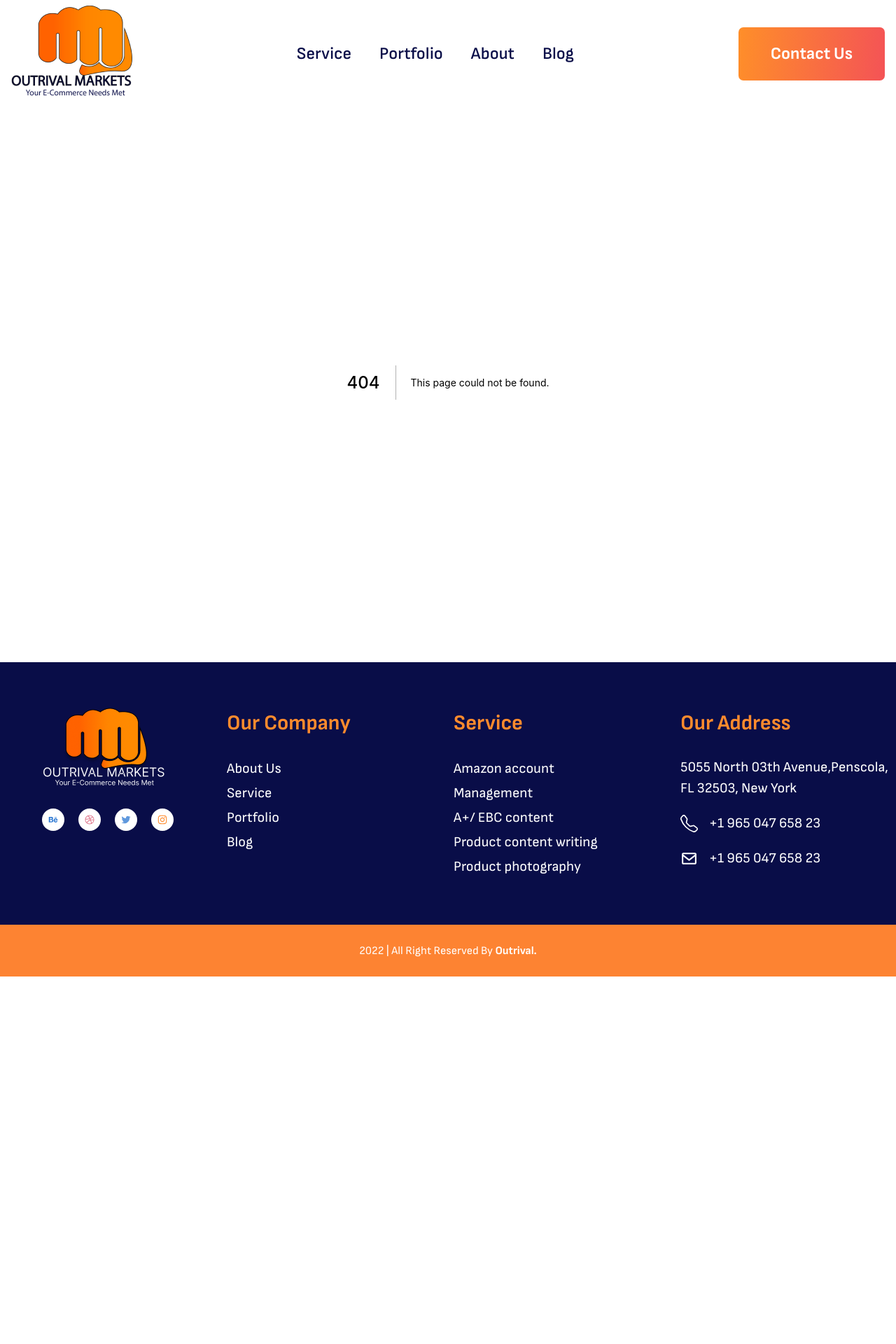
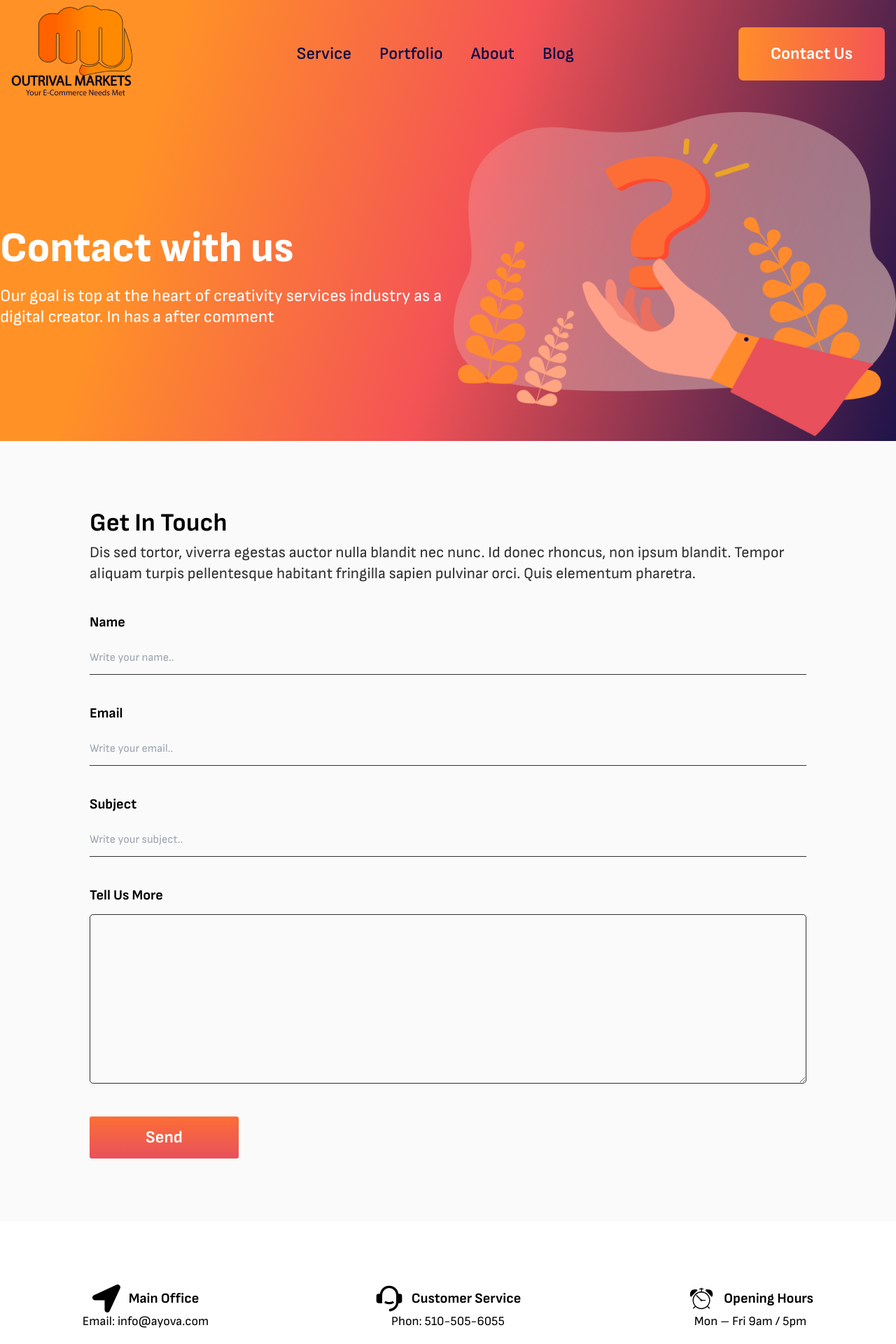
Before and after one commit to naimkst/0utrivalmarkets, a Next.js app: page /contact-us in a window 1280 px wide. Before the commit this address had no page. Shown: the top 1920 px of the page at 70% size. Before the commit the page ends 1395 px from the top, so only its background shows below. Built offline with nearby package versions, Linux system fonts and the light colour scheme.

Commit message:
Contact Page Done

```diff
--- /dev/null
+++ b/components/ContactUs/ContactDetails.tsx
@@ -0,0 +1,56 @@
+import React from "react";
+import { FaLocationArrow } from "react-icons/fa";
+import { RiCustomerService2Fill } from "react-icons/ri";
+import { GiAlarmClock } from "react-icons/gi";
+
+export default function ContactDetails() {
+  return (
+    <>
+      <div className="py-[90px]">
+        <div className="max-w-[1307px] m-auto">
+          <div className="grid grid-cols-3 gap-4 items-center content-center justify-between">
+            <div className="text-center">
+              <div>
+                <p className="flex items-center justify-center text-[20px] font-bold text-center">
+                  <span className="mr-3">
+                    <FaLocationArrow size={40} />
+                  </span>{" "}
+                  Main Office
+                </p>
+              </div>
+              <p className="text-[18px]">
+                Email: <span>info@ayova.com</span>
+              </p>
+            </div>
+
+            <div className="text-center">
+              <div>
+                <p className="flex items-center justify-center text-[20px] font-bold text-center">
+                  <span className="mr-3">
+                    <RiCustomerService2Fill size={40} />
+                  </span>{" "}
+                  Customer Service
+                </p>
+              </div>
+              <p className="text-[18px]">
+                Phon: <span>510-505-6055</span>
+              </p>
+            </div>
+
+            <div className="text-center">
+              <div>
+                <p className="flex items-center justify-center text-[20px] font-bold">
+                  <span className="mr-3">
+                    <GiAlarmClock size={40} />
+                  </span>{" "}
+                  Opening Hours
+                </p>
+              </div>
+              <p className="text-[18px]">Mon – Fri 9am / 5pm</p>
+            </div>
+          </div>
+        </div>
+      </div>
+    </>
+  );
+}
--- /dev/null
+++ b/components/ContactUs/ContactForm.tsx
@@ -0,0 +1,90 @@
+import React from "react";
+
+export default function ContactForm() {
+  return (
+    <>
+      <div className=" bg-[#FAFAFA]">
+        <div className="max-w-[1307px] m-auto py-[90px]">
+          <div className="w-[80%] m-auto ">
+            <div>
+              <h2 className="text-[36px] font-bold ">Get In Touch</h2>
+              <p className="sectionDescription22-30">
+                Dis sed tortor, viverra egestas auctor nulla blandit nec nunc.
+                Id donec rhoncus, non ipsum blandit. Tempor aliquam turpis
+                pellentesque habitant fringilla sapien pulvinar orci. Quis
+                elementum pharetra.
+              </p>
+            </div>
+            <div className="mt-10">
+              <form action="">
+                <div className="my-10">
+                  <label
+                    htmlFor=""
+                    className="w-full flex font-bold text-[20px] mb-3 bg-[#FAFAFA]"
+                  >
+                    Name
+                  </label>
+                  <input
+                    className="w-full h-12 border-b-[1px] border-[#303030] bg-[#FAFAFA] focus:outline-none"
+                    type="text"
+                    placeholder="Write your name.."
+                  />
+                </div>
+
+                <div className="my-10">
+                  <label
+                    htmlFor=""
+                    className="w-full flex font-bold text-[20px] mb-3"
+                  >
+                    Email
+                  </label>
+                  <input
+                    className="w-full h-12 border-b-[1px] border-[#303030] focus:outline-none bg-[#FAFAFA]"
+                    type="email"
+                    placeholder="Write your email.."
+                  />
+                </div>
+
+                <div className="my-10">
+                  <label
+                    htmlFor=""
+                    className="w-full flex font-bold text-[20px] mb-3"
+                  >
+                    Subject
+                  </label>
+                  <input
+                    className="w-full h-12 border-b-[1px] border-[#303030] focus:outline-none bg-[#FAFAFA]"
+                    type="text"
+                    placeholder="Write your subject.."
+                  />
+                </div>
+
+                <div className="my-10">
+                  <label
+                    htmlFor=""
+                    className="w-full flex font-bold text-[20px] mb-3"
+                  >
+                    Tell Us More
+                  </label>
+                  <textarea
+                    className="w-full border-[1px] rounded-[5px] border-[#303030] focus:outline-none bg-[#FAFAFA]"
+                    name=""
+                    id=""
+                    cols={10}
+                    rows={10}
+                  ></textarea>
+                </div>
+
+                <div className="">
+                  <button className="bg-gradient-to-t from-[#E8505B] to-[#FC6E36] py-3 px-20 text-white font-bold text-[24px] rounded-[3px]">
+                    Send
+                  </button>
+                </div>
+              </form>
+            </div>
+          </div>
+        </div>
+      </div>
+    </>
+  );
+}
--- /dev/null
+++ b/components/ContactUs/HeroSection.tsx
@@ -0,0 +1,41 @@
+import React from "react";
+import AOS from "aos";
+import Image from "next/image";
+import heroImage from "../../public/assets/images/about/contact.png";
+import { AiFillStar } from "react-icons/ai";
+
+export default function HeroSection() {
+  React.useEffect(() => {
+    AOS.init({ duration: 2000 });
+  }, []);
+  return (
+    <>
+      <div className="serviceBg pt-[160px] -mt-[146px] px-4 md:px-0">
+        <div className="container max-w-[1307px] m-auto">
+          <div className="grid grid-cols-1 gap-4 items-center justify-between md:grid-cols-2">
+            <div>
+              <div data-aos="slide-right relative">
+                <div data-aos="slide-right">
+                  <h1 className="bounce text-[42px] md:text-[60px] leading-[50px] md:leading-[65px] text-white font-extrabold">
+                    Contact with us
+                  </h1>
+                  <p className="text-[24px] leading-[30px] text-white font-medium mt-5">
+                    Our goal is top at the heart of creativity services industry
+                    as a digital creator. In has a after comment
+                  </p>
+                </div>
+              </div>
+            </div>
+            <div
+              className="relative"
+              data-aos="slide-left"
+              data-aos-offset="200"
+            >
+              <Image className="z-10 bounce-in" src={heroImage} />
+            </div>
+          </div>
+        </div>
+      </div>
+    </>
+  );
+}
--- /dev/null
+++ b/pages/contact-us.tsx
@@ -0,0 +1,14 @@
+import React from 'react'
+import ContactDetails from '../components/ContactUs/ContactDetails'
+import ContactForm from '../components/ContactUs/ContactForm'
+import HeroSection from '../components/ContactUs/HeroSection'
+
+export default function ContactUs() {
+  return (
+    <>
+      <HeroSection />
+      <ContactForm />
+      <ContactDetails/>
+    </>
+  )
+}
```
Also changed, not shown: public/assets/images/about/contact.png (added).
